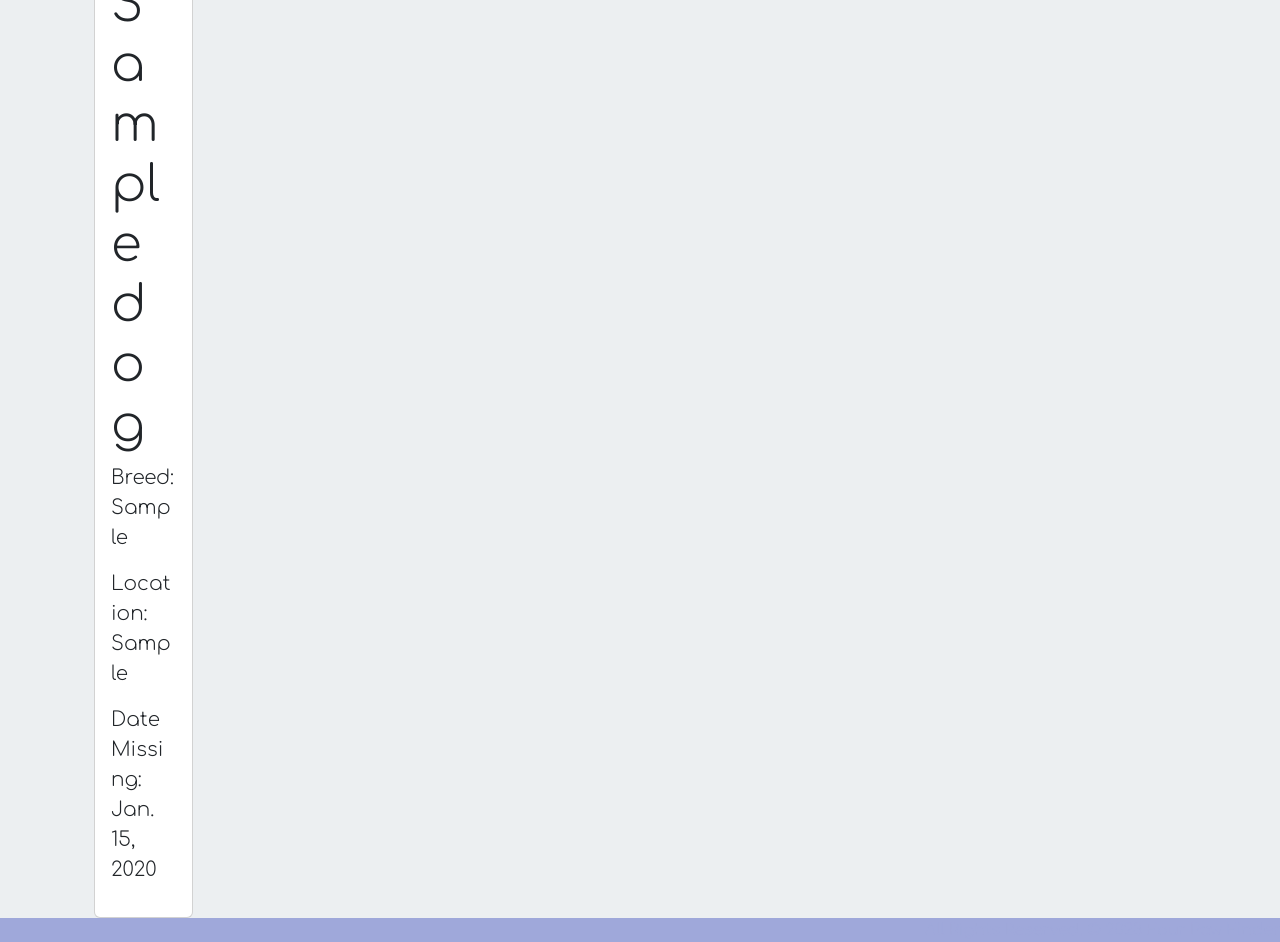
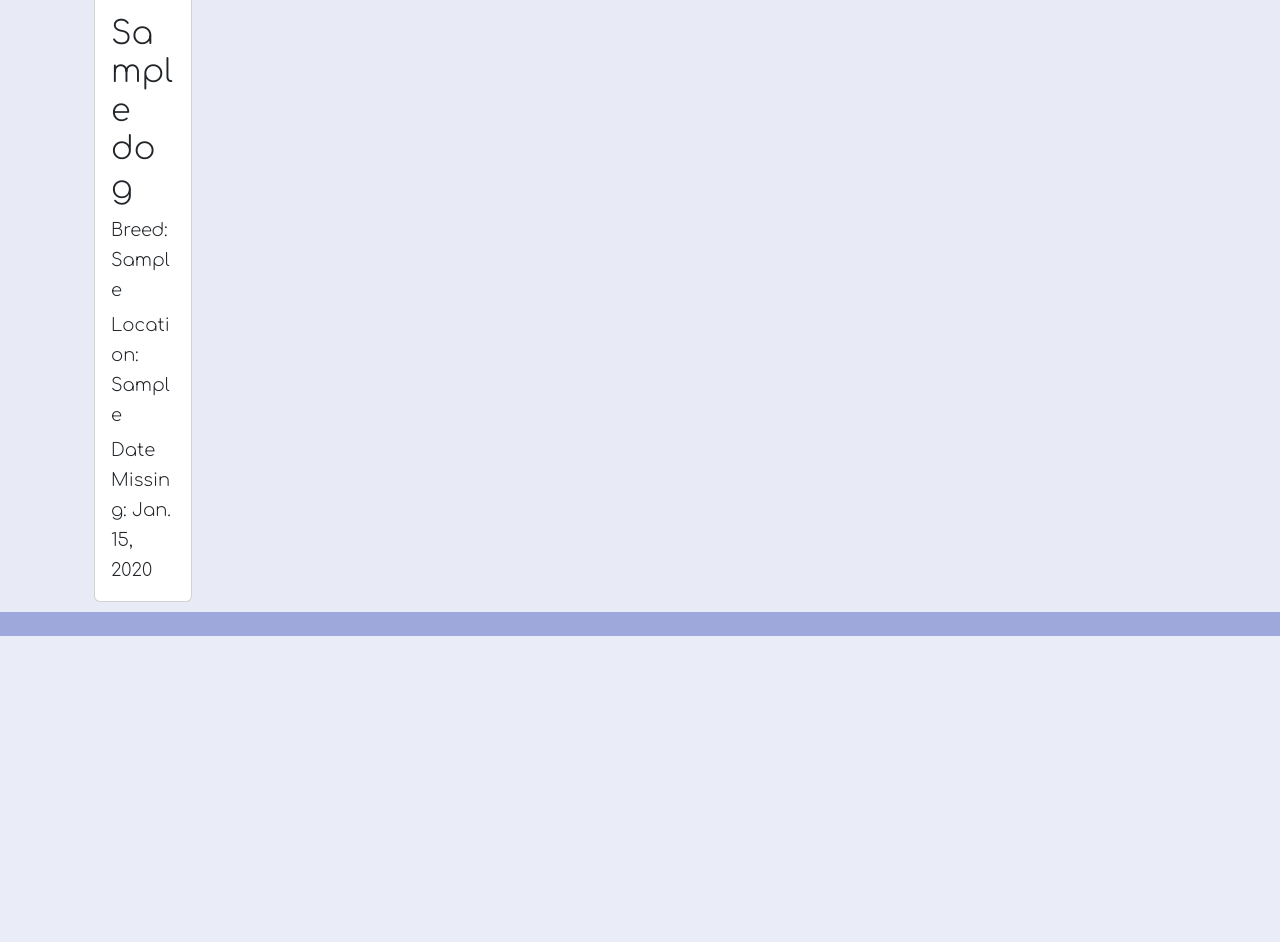
Before and after one commit to pgf96/fourpawfinder, a Django app: page /dogs/ in a window 1280 px wide. Shown: the part 774-1716 px from the top of the page. After the commit the page ends 1410 px from the top, so only its background shows below. Run offline with Django 4.2, Linux system fonts and the light colour scheme; tables that the repository leaves empty hold one stand-in row (values such as "Sample post").

Commit message:
Merge fixes and Home Page Updates

```diff
--- a/main_app/static/css/style.css
+++ b/main_app/static/css/style.css
@@ -7,11 +7,11 @@
 }
 
 body {
-    background-color: #ECEFF1;
+    background-color: #e8eaf6;
     display: flex;
     min-height: 100vh;
     flex-direction: column;
-    color: #9fa8da
+    color: #9fa8da;
 }
 
 
@@ -82,12 +82,15 @@ img.main-picture {
 
 h1{
     font-size: 70px;
-    padding: 10px 0 0 20px;
+    padding: 50px 0 0 20px;
+    text-align: center;
 }
 
 label{
     font-size: 17px !important;
 }
+
+/* --------details page---------- */
 
 .main-pic{
     margin-left: 76%;
@@ -129,6 +132,8 @@ table.details>tbody>tr>td {
     text-align: right;
 }
 
+/* ---------comment form--------- */
+
 .comment-title{
     font-size: 23px;
     text-align: center;
@@ -147,7 +152,7 @@ table.details>tbody>tr>td {
 
 .username{
     font-size: 20px;
-    font-weight: bold;
+    font-weight: bolder;
 }
 
 #date-comment{
@@ -196,9 +201,6 @@ table.details>tbody>tr>td {
     height: 300px
 } */
 
-h2 {
-    font-size: 50px;
-}
 
 h3 {
    padding: 10px;
@@ -236,3 +238,12 @@ h5{
 .card-header#top-of-comment>span {
     color: white;
 }
+
+.card-line{
+    font-size: 18px;
+    margin: 5px 0 0 0;
+}
+
+.card-row{
+    padding-bottom: 10px;
+}
```
Also changed, not shown: main_app/templates/dogs/detail.html (+11 -4 lines).
